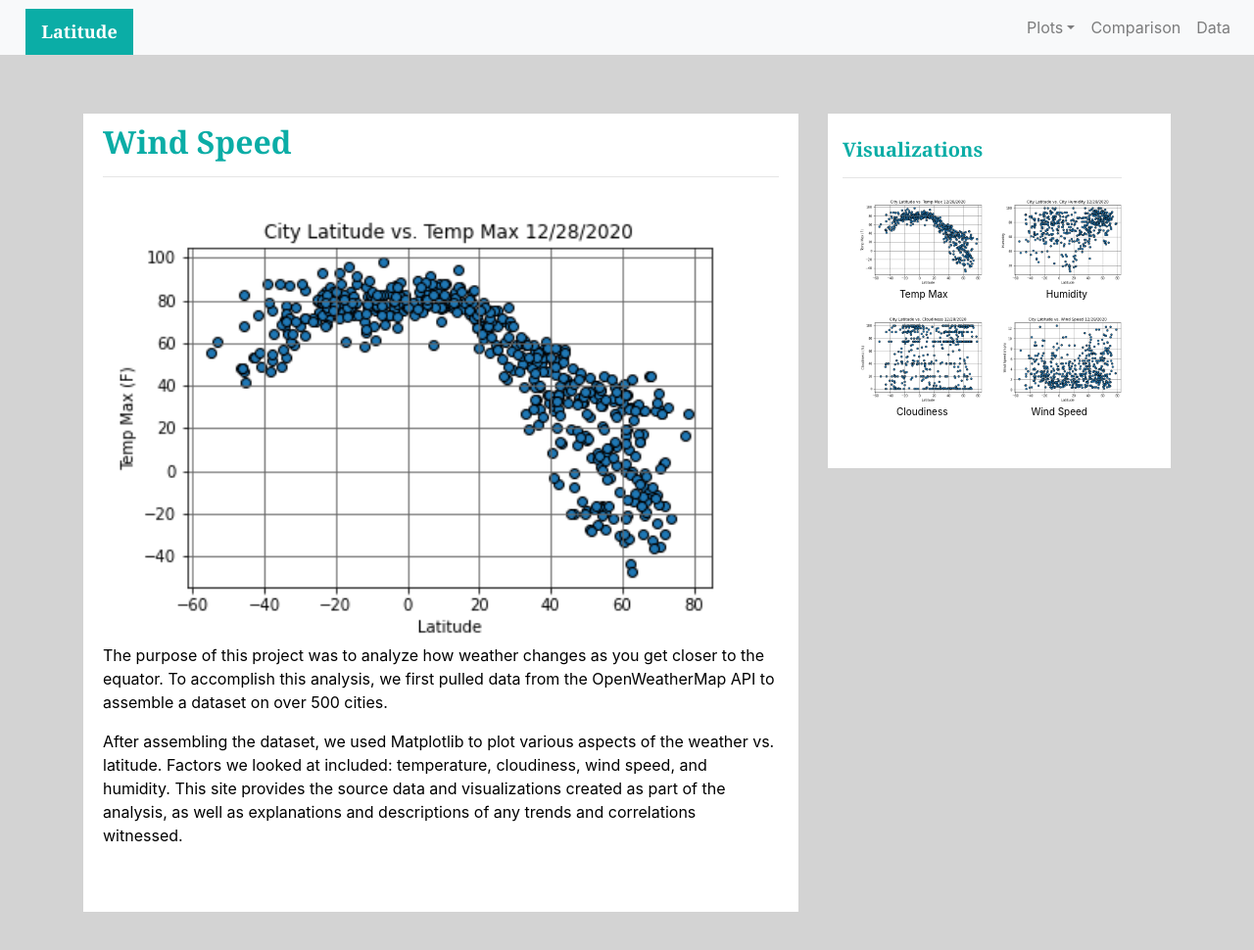
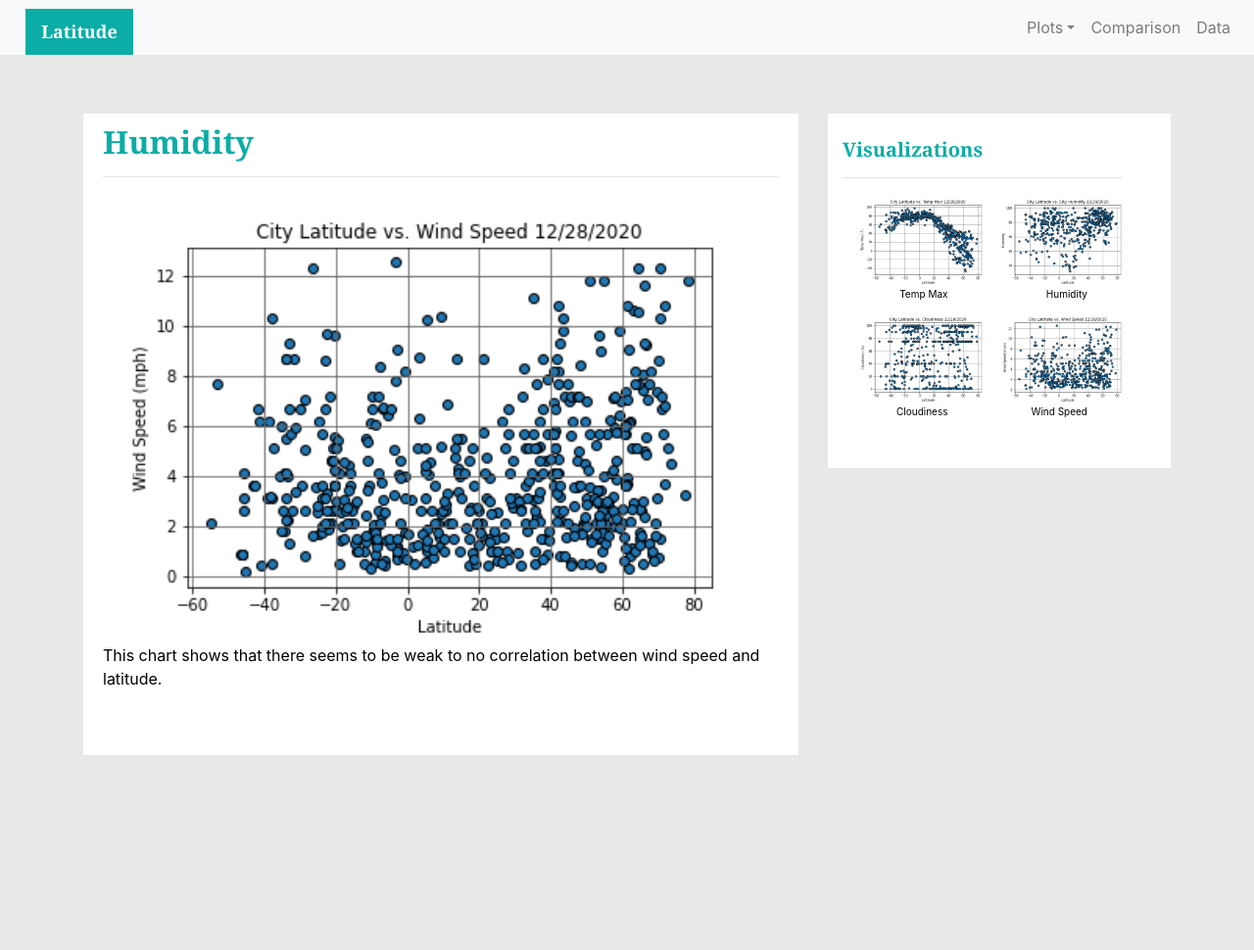
Before and after one commit to eleshuk/Web-Design-Challenge, a plain HTML site: page wind-speed.html in a window 1280 px wide. Shown: the whole page at 98% size. After the commit the page ends 833 px from the top, so only its background shows below. Drawn offline with nearby package versions, Linux system fonts and the light colour scheme.

Commit message:
final additions to visualizations page

```diff
--- a/style.css
+++ b/style.css
@@ -35,7 +35,7 @@ the color of the text in the navbar brand */
 /* GENERAL SITE DETAILS FOR ALL PAGES */
 /* add site background */
 body {
-    background-color: lightgray;
+    background-color: #e8e8e8;
 }
 
 /* edit title color and font */
--- a/wind-speed.html
+++ b/wind-speed.html
@@ -50,16 +50,10 @@
     <div class="col-lg-8 col-md-12">
             <!-- Add box on left side -->
         <div class="sum-box">
-            <h2 class="title">Wind Speed</h2>
+            <h2 class="title">Humidity</h2>
             <hr>
-            <img src="Visualizations/Latitude_vs_Temp_Max.png" width="100%" class="visualization float-left" alt="lat-temp-max">
-            <p>The purpose of this project was to analyze how weather changes as you get closer to the equator. To
-                accomplish this analysis, we first pulled data from the OpenWeatherMap API to assemble a dataset on over
-                500 cities.</p>
-            <p>After assembling the dataset, we used Matplotlib to plot various aspects of the weather vs. latitude.
-                Factors we looked at included: temperature, cloudiness, wind speed, and humidity. This site provides the
-                source data and visualizations created as part of the analysis, as well as explanations and descriptions of
-                any trends and correlations witnessed.</p>
+            <img src="Visualizations/Latitude_vs_Wind_Speed.png" width="100%" class="visualization float-left" alt="lat-temp-max">
+            <p>This chart shows that there seems to be weak to no correlation between wind speed and latitude.</p>
         </div>
     </div>
     <div class="col-lg-4 col-md-12">
```
Also changed, not shown: cloudiness.html (+2 -8 lines), humidity.html (+3 -8 lines), max-temp.html (+3 -7 lines).
